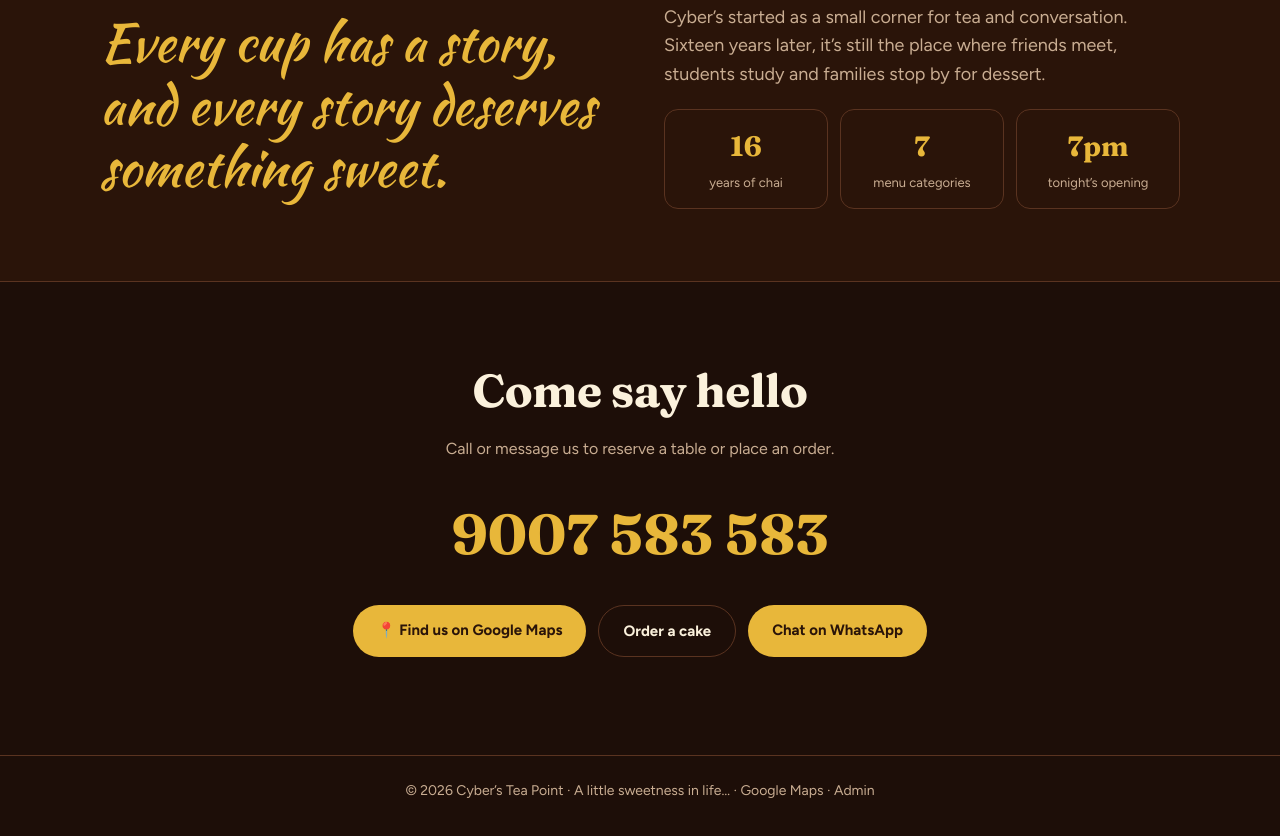
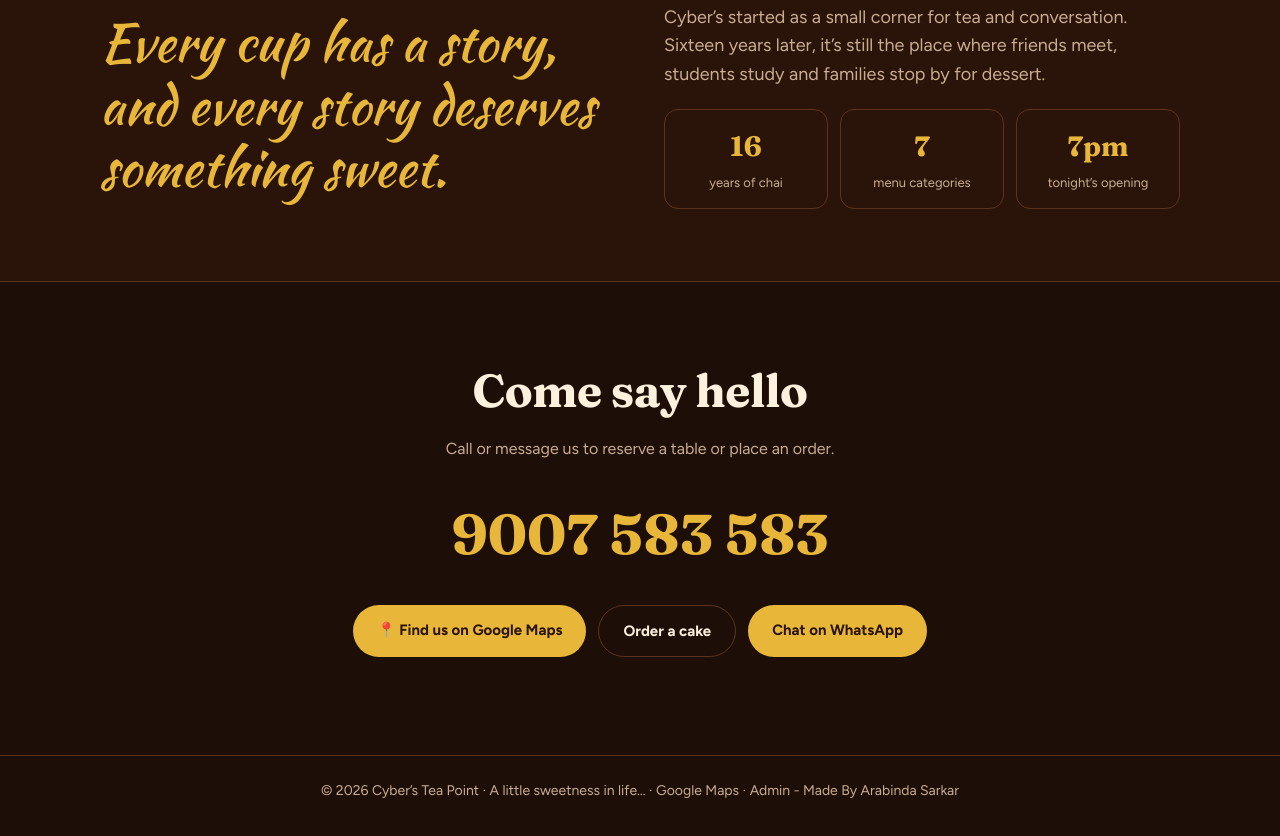
Before and after one commit to Arabinda942/Cyber-s-Tea-Point, a plain HTML site: page index.html in a window 1280 px wide. Shown: the part 1300-2136 px from the top of the page. Drawn offline with Linux system fonts and the light colour scheme.

Commit message:
Update index.html

```diff
--- a/index.html
+++ b/index.html
@@ -142,7 +142,7 @@ aside h3{font-family:'Fraunces',serif;font-size:24px;margin:0}
   <div class="cta" style="justify-content:center"><a class="btn" href="https://share.google/Ms0l0a1MWMtX194qu" target="_blank" rel="noopener">📍 Find us on Google Maps</a><a class="btn ghost" href="/cakes">Order a cake</a><a class="btn" href="https://wa.me/919007583583" target="_blank" rel="noopener">Chat on WhatsApp</a></div>
 </div></section>
 
-<footer><div class="wrap">© 2026 Cyber’s Tea Point · A little sweetness in life… · <a href="https://share.google/Ms0l0a1MWMtX194qu" target="_blank" rel="noopener">Google Maps</a> · <a href="/admin">Admin</a></div></footer>
+<footer><div class="wrap">© 2026 Cyber’s Tea Point · A little sweetness in life… · <a href="https://share.google/Ms0l0a1MWMtX194qu" target="_blank" rel="noopener">Google Maps</a> · <a href="/admin">Admin - Made By Arabinda Sarkar </a></div></footer>
 
 <button id="fab" aria-label="Open your order">Your order · <span id="n">0</span></button>
 <aside id="cart" aria-label="Your order">
```
